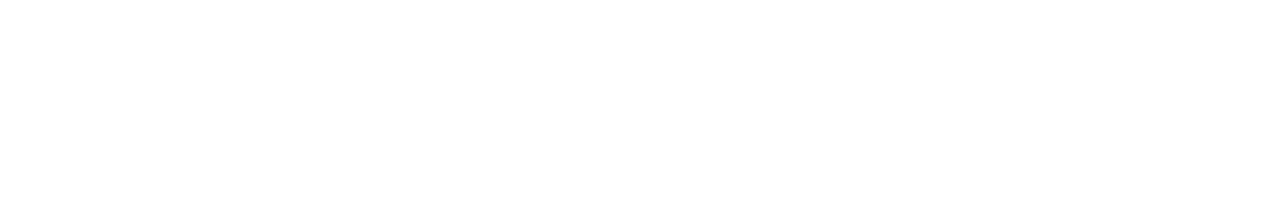
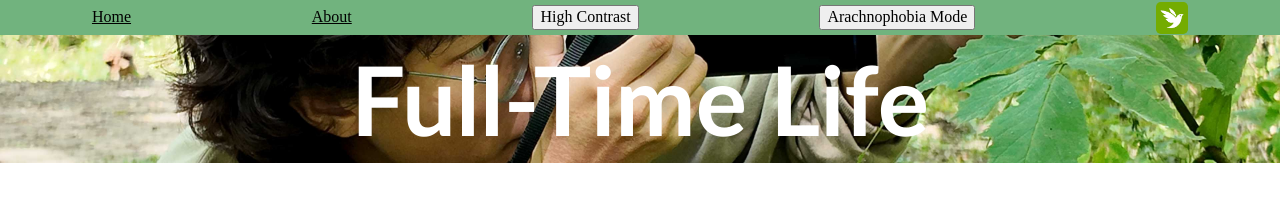
Before and after one commit to incessantpings/personalBlog, a plain HTML site: page about.html in a window 1280 px wide. Drawn offline with Linux system fonts and the light colour scheme.

Commit message:
aaaeaeeaeea

```diff
--- a/about.html
+++ b/about.html
@@ -0,0 +1,32 @@
+<!DOCTYPE html>
+<html lang="en">
+<head>
+    <meta charset="UTF-8">
+    <meta name="viewport" content="width=device-width, initial-scale=1.0">
+    <link rel="stylesheet" href="css/reset.css">
+    <link rel="stylesheet" href="css/about_style.css">
+    <link rel="shortcut icon" href="" type="image/x-icon">
+    <title>Full-Time Life - About</title>
+</head>
+<body>
+    <header>
+        <a href="index.html">Home</a>
+        <a href="about.html">About</a>
+        <button onclick="toggleContrast()">High Contrast</button>
+        <button onclick="toggleArachnophobia()">Arachnophobia Mode</button>
+        <a href="https://www.inaturalist.org/people/7548218"><img src="images/inat.jpg" alt="The iNaturalist logo."></a>
+    </header>
+
+    <main>
+        <div class="banner">
+            <p>Full-Time Life</p>
+        </div> <!--So that this part is scrollable, but menu in actual docu header is sticky-->
+
+
+    </main>
+
+    <script>
+
+    </script>
+
+</body>
--- /dev/null
+++ b/css/about_style.css
@@ -0,0 +1,61 @@
+:root { /* Colors generated by venngage: https://venngage.com/tools/accessible-color-palette-generator */
+    --bg-color: #5C72B2;
+    --headerfooter-color: #71B37E;
+    --headerfooter-text-color: #000000;
+
+    --hover-highlight-color: #000000;
+    --hover-text-color: #ffffff;
+
+    --post-color: #879ADE;
+    --post-text-color: #000000;
+
+    --sidebar-color: #B66D72;
+    --sidebar-text-color: #000000;
+}
+
+header {
+    display: flex;
+    flex-flow: row nowrap;
+    justify-content: space-around;
+    align-items: center;
+    padding: 0.1rem;
+
+    background-color: var(--headerfooter-color);
+    color: var(--headerfooter-text-color);
+    height: 2rem;
+
+    position: sticky;
+    top: 0;
+}
+
+header a {
+    color: var(--headerfooter-text-color); /*remember to adjust the visited state too*/
+}
+
+a img{
+    width: 2rem;
+    object-fit: contain;
+    display: block;
+    border-radius: 0.3rem;
+}
+
+.banner{
+    text-align: center;
+
+    background-image: url("../images/yun1.jpg");
+    background-size: cover;
+    background-position: center;
+    height: 10vw;
+
+    /*To center the title*/
+    display: flex;
+    justify-content: center;
+    align-items: center;
+}
+
+.banner p{
+    color: #ffffff;
+    font-size: 6rem;
+    font-weight: bold;
+    font-family:'Gill Sans', 'Gill Sans MT', Calibri, 'Trebuchet MS', sans-serif
+}
--- a/css/style.css
+++ b/css/index_style.css
@@ -26,10 +26,20 @@ header {
     background-color: var(--headerfooter-color);
     color: var(--headerfooter-text-color);
     height: 2rem;
+
+    position: sticky;
+    top: 0;
 }
 
 header a {
     color: var(--headerfooter-text-color); /*remember to adjust the visited state too*/
+}
+
+a img{
+    width: 2rem;
+    object-fit: contain;
+    display: block;
+    border-radius: 0.3rem;
 }
 
 /* The following code pertaining to grid based */
@@ -40,7 +50,7 @@ main {
     grid-template-areas:
         "header header header"
         "content content menu"
-        "footer footer footer";
+    ;
     grid-template-columns: 2fr 2fr 1fr;
     gap: 0.1fr;
     padding: 0.2fr;
@@ -65,7 +75,6 @@ main {
     color: #ffffff;
     font-size: 6rem;
     font-weight: bold;
-    text-decoration: underline solid #000000 0.5rem ;
     font-family:'Gill Sans', 'Gill Sans MT', Calibri, 'Trebuchet MS', sans-serif
 }
 
@@ -76,6 +85,11 @@ main {
 
     background-color: var(--headerfooter-color);
     color: var(--sidebar-text-color);
+
+    position: sticky;
+    align-self: start;
+    height: auto;
+    top: 2.3rem;
 }
 
 .content {
@@ -87,12 +101,13 @@ main {
 
 }
 
-.footer {
-    grid-area: footer;
+footer {
+
     text-align: center;
     background-color: var(--headerfooter-color);
     color: var(--headerfooter-text-color);
-    height: 5vw;
+    height: auto;
+    padding: 0.1rem;
 
     display: flex;
     flex-flow: column wrap;
@@ -112,10 +127,3 @@ main {
     width: 80%;
     object-fit: contain;
 }
-
-a img{
-    width: 2rem;
-    object-fit: contain;
-    display: block;
-    border-radius: 0.3rem;
-}
```
Also changed, not shown: index.html (+58 -19 lines), equipment.html (deleted), images/jumpingblider1.jpg (added), images/jumpingspider1.jpg (renamed from images/jumper1.jpg), 1 other file.
